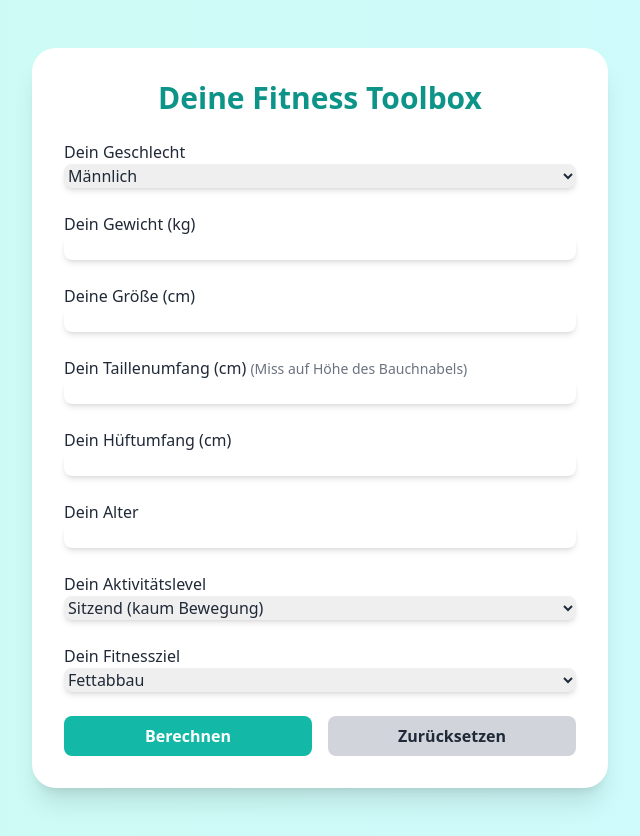
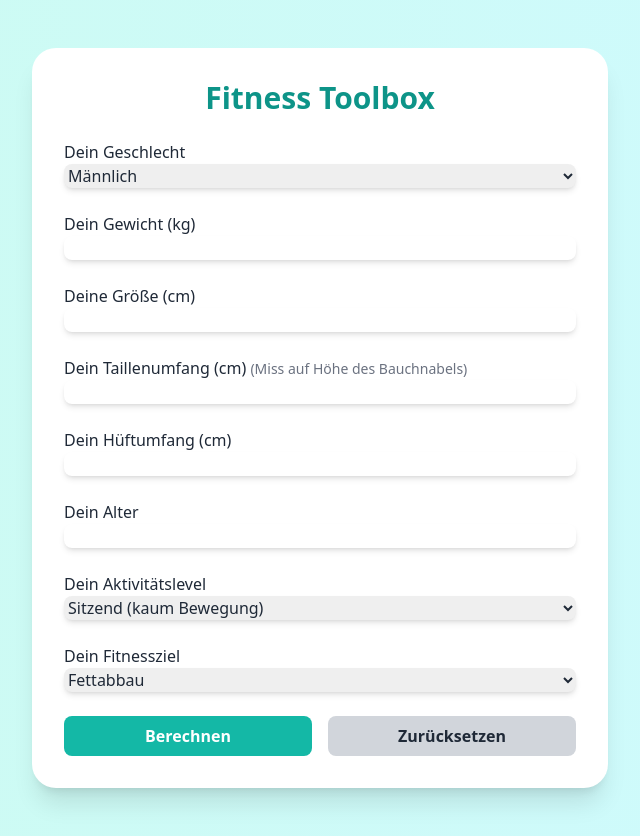
Before and after one commit to Phil-icyou/FitnessCalc, a plain HTML site: page index.html in a window 1280 px wide. Shown: the whole page, without its empty margins (320-960 px from the left). Drawn offline with nearby package versions, Linux system fonts and the light colour scheme.

Commit message:
Update index.html

```diff
--- a/index.html
+++ b/index.html
@@ -9,7 +9,7 @@
 <body class="bg-gradient-to-r from-teal-100 to-cyan-100 text-gray-800 font-sans min-h-screen">
     <div class="container mx-auto py-12 px-6">
         <div class="bg-white text-gray-800 shadow-xl rounded-3xl p-8 max-w-xl mx-auto">
-            <h1 class="text-3xl font-extrabold text-center mb-6 text-teal-600">Deine Fitness Toolbox</h1>
+            <h1 class="text-3xl font-extrabold text-center mb-6 text-teal-600">Fitness Toolbox</h1>
 
             <form id="data-form" class="space-y-6">
                 <div>
```
